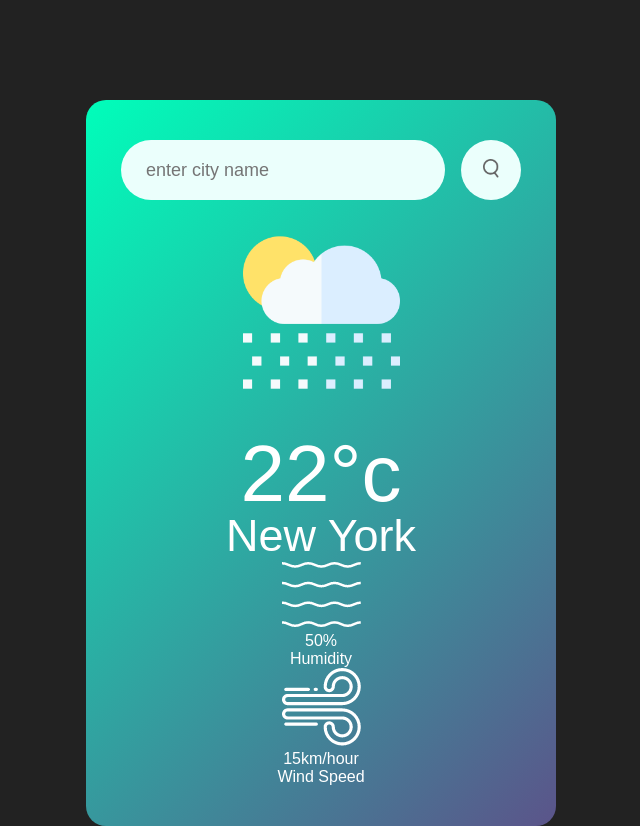
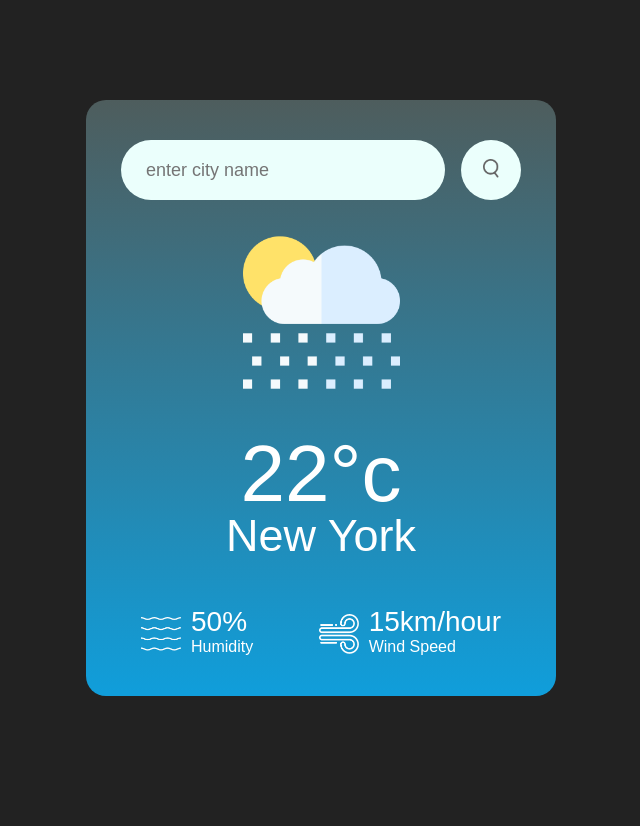
Before and after one commit to kdaanish866/WeatherApp, a plain HTML site: page index.html in a window 1280 px wide. Shown: the whole page, without its empty margins (319-959 px from the left). After the commit the page ends 800 px from the top, so only its background shows below. Drawn offline with Linux system fonts and the light colour scheme; no server answers.

Commit message:
added api key

```diff
--- a/index.html
+++ b/index.html
@@ -36,7 +36,7 @@
 
             <!--Details class that defines the details of the weather-->
             <div class="details">
-                <!--Column that shows the humidity-->
+                <!--Column #1 that shows the humidity-->
                 <div class="col">
                     <img src="images/humidity.png">
                     <div>
@@ -44,9 +44,7 @@
                         <p>Humidity</p>
                     </div>
                 </div>
-            </div>
-
-                <!--Column that shows the windspeed-->
+                <!--Column #2 that shows the windspeed-->
                 <div class="col">
                     <img src="images/wind.png">
                     <div>
@@ -54,8 +52,22 @@
                         <p>Wind Speed</p>
                     </div>
                 </div>
+            </div>
         </div>
     </div>
 
+    <script>
+        const apiKey = "41ab1ab256e36829f63fddbcd55a0c41";
+        const apiUrl = "https://api.openweathermap.org/data/2.5/weather?units=metric&q=bangalore";
+
+        async function checkWeather(){
+            const response = await fetch(apiUrl + `&appid = ${apiKey}`);
+            var data = await response.json();
+
+            console.log(data);
+        }
+    checkWeather();
+    </script>
+
 </body>
 </html>
--- a/style.css
+++ b/style.css
@@ -13,7 +13,7 @@ body{
 .card{
     width: 90%;
     max-width : 470px;
-    background: linear-gradient(135deg,#00feba, #5b548a);
+    background: linear-gradient(180deg,#4e5d5d,#109edb);
     color:#fff;
     margin: 100px auto 0;
     border-radius: 20px;
@@ -65,13 +65,41 @@ weather-icon{
     margin-top: 30px;
 }
 
+/*Adjusts the size of the temperature number*/
 .weather h1{
     font-size: 80px;
     font-weight: 500;
 }
 
+/*Adjusts the size of city name*/
 .weather h2{
     font-size: 45px;
     font-weight: 400;
     margin-top: -10px;
 }
+
+.details{
+    display:flex;
+    align-items: center;
+    justify-content: space-between;
+    padding:0 20px;
+    margin-top: 50px;
+}
+
+/*Aligns the column items(wind speed and humidity)*/
+.col{
+    display:flex;
+    align-items: center;
+    text-align: left;
+}
+/*Makes images associated with columns appropriate sizes*/
+.col img{
+    width: 40px;
+    margin-right:10px ;
+}
+
+/*Adjusts the font size of the humidity and wind speed numbers*/
+.humidity, .wind{
+    font-size: 28px;
+    margin-top: -6px;
+}
```
